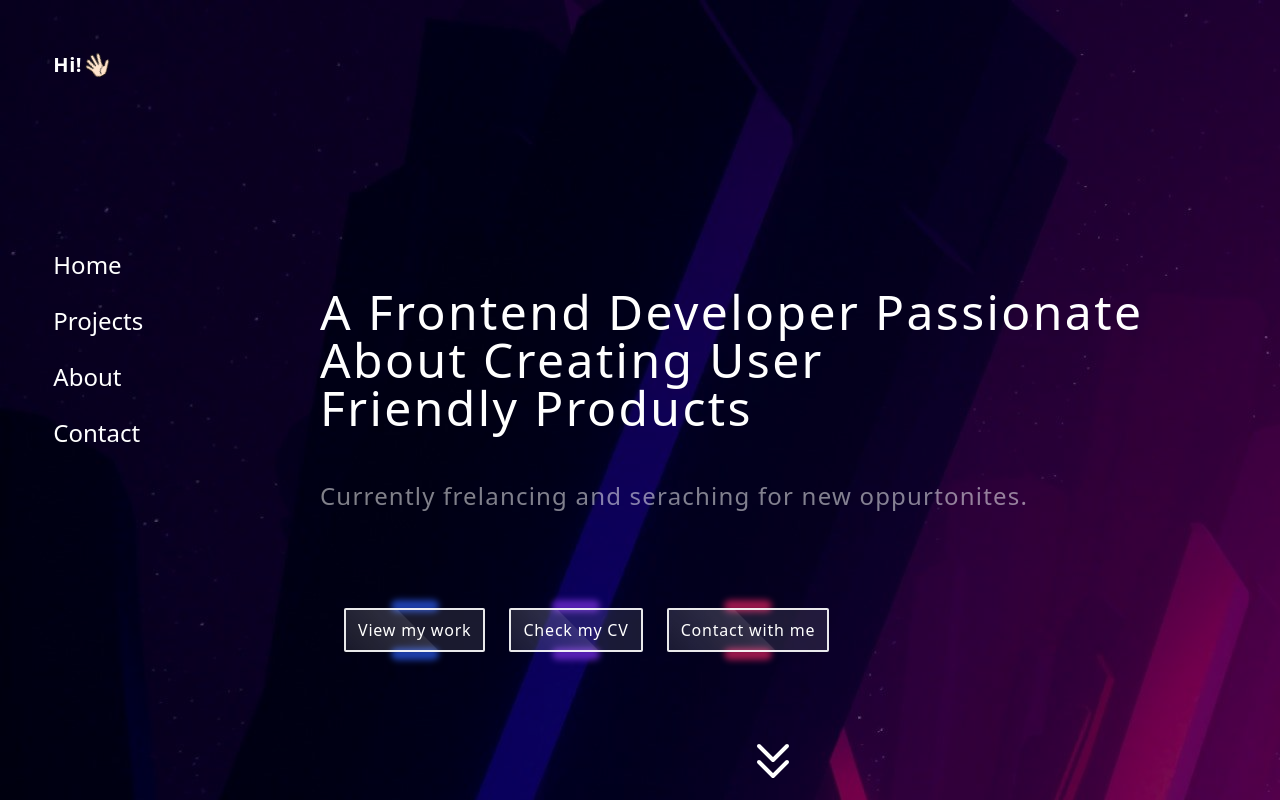
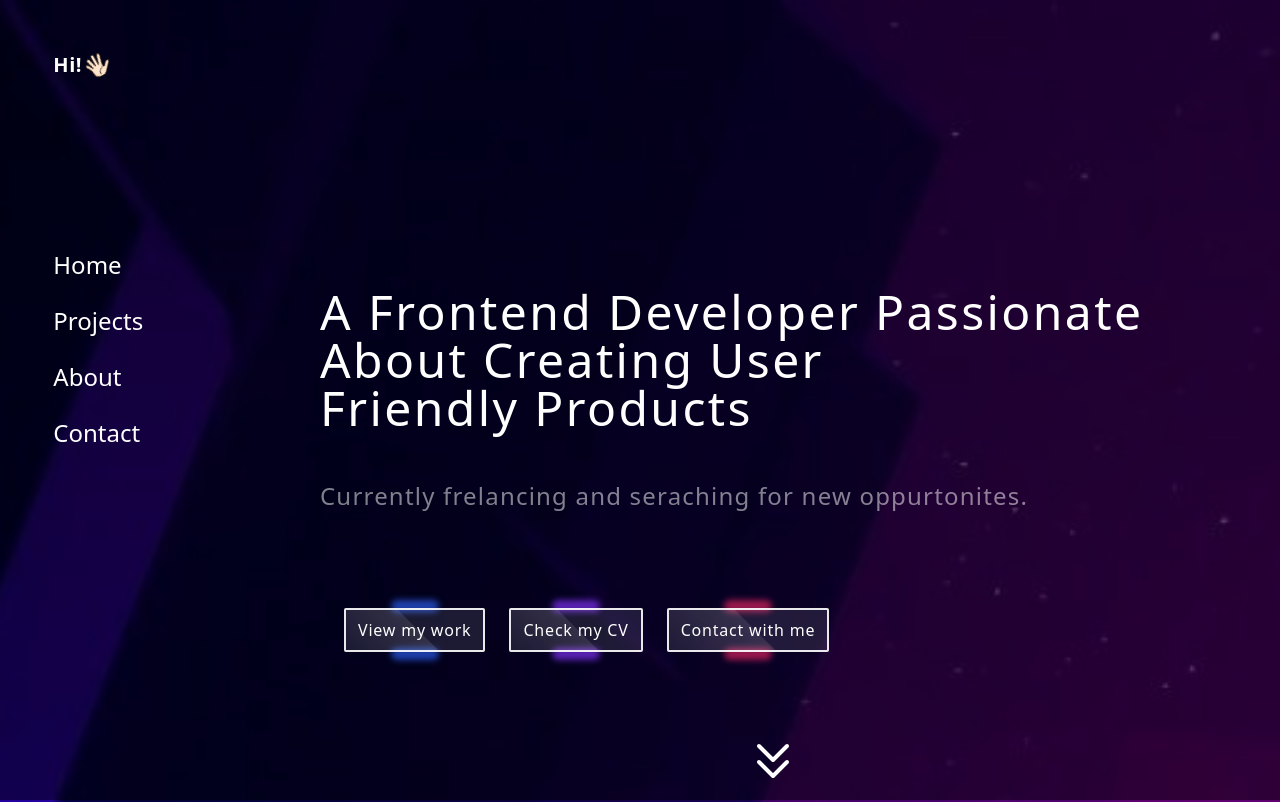
Before and after one commit to BerryTheDeveloper/Old-Portfolio, a React (Create React App) app: page / in a window 1280 px wide. Shown: the top 802 px of the page. Built offline with nearby package versions, Linux system fonts and the light colour scheme; what tailwindcss-filters would draw is missing.

Commit message:
fix background

```diff
--- a/src/App.js
+++ b/src/App.js
@@ -5,15 +5,16 @@ import Content from "./components/Content";
 function App() {
     return (
         <>
-            <div className="w-11/12 m-auto z-20 relative">
-                <LanguageIcons />
-                <div className="w-full m-auto flex">
-                    <Navbar />
-                    <Content />
+            <div className="bg-black bg-opacity-50 fixed inset-0 backdrop-blur z-10"></div>
+            <div className="bg-image-2 bg-cover bg-center bg-no-repeat">
+                <div className="w-11/12 m-auto z-20 relative">
+                    <LanguageIcons />
+                    <div className="w-full m-auto flex">
+                        <Navbar />
+                        <Content />
+                    </div>
                 </div>
             </div>
-            <div className="bg-black bg-opacity-50 fixed inset-0 backdrop-blur z-10"></div>
-            <div className="bg-image bg-left-top bg-no-repeat bg-fixed fixed inset-0"></div>
         </>
     );
 }
--- a/src/pages/About.js
+++ b/src/pages/About.js
@@ -25,7 +25,7 @@ const About = () => {
     };
 
     return (
-        <div className="w-full flex flex-col m-auto">
+        <div className="w-full flex flex-col m-auto" id="About">
             <div className="w-full text-center pt-36">
                 <p className="text-4xl xl:text-7xl uppercase font-extrabold leading-tight bg-clip-text text-transparent bg-gradient-to-r from-blue-800 via-purple-800 to-pink-800 animate-bg-gradient">
                     let me introduce myself
--- a/tailwind.config.js
+++ b/tailwind.config.js
@@ -10,6 +10,7 @@ module.exports = {
             },
             backgroundImage: (theme) => ({
                 image: "url('./images/bg.jpg')",
+                "image-2": "url('./images/bg2.jpg')",
             }),
             height: {
                 "85vh": "85vh",
```
Also changed, not shown: src/images/bg2.jpg (added).
